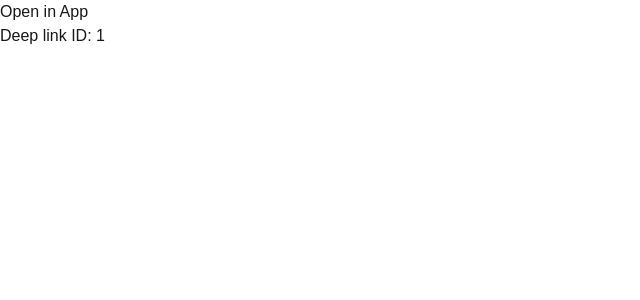
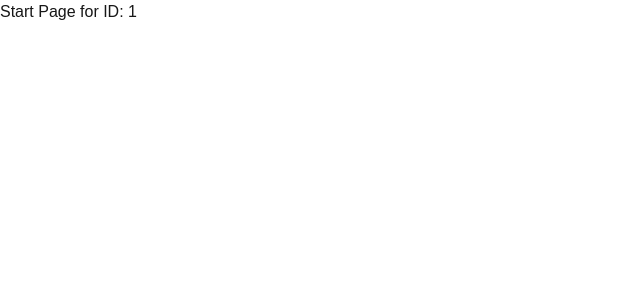
Before and after one commit to huynh-tt/evchargerapp-deeplink, a Next.js app: page /start/1 in a window 1280 px wide. Shown: the top 300 px of the page, without its empty margins (0-640 px from the left). Built offline with nearby package versions, Linux system fonts and the light colour scheme.

Commit message:
feat: gemini fix

```diff
--- a/src/app/start/[id]/page.tsx
+++ b/src/app/start/[id]/page.tsx
@@ -1,18 +1,19 @@
-// Optional: dynamic rendering
-export const dynamic = "force-dynamic";
+// src/app/start/[id]/page.tsx
 
-// Correct type from Next.js App Router
-type PageProps = {
+interface PageProps {
   params: {
-    id: string;
+    id: string; // 'id' matches the folder name '[id]'
   };
-};
+  searchParams?: { [key: string]: string | string[] | undefined }; // Optional, if you use search params
+}
 
-export default function Page({ params }: PageProps) {
+export default function StartPage({ params }: PageProps) {
+  const { id } = params;
+
   return (
     <div>
-      <h1>Open in App</h1>
-      <p>Deep link ID: {params.id}</p>
+      <h1>Start Page for ID: {id}</h1>
+      {/* Your component content */}
     </div>
   );
 }
```
